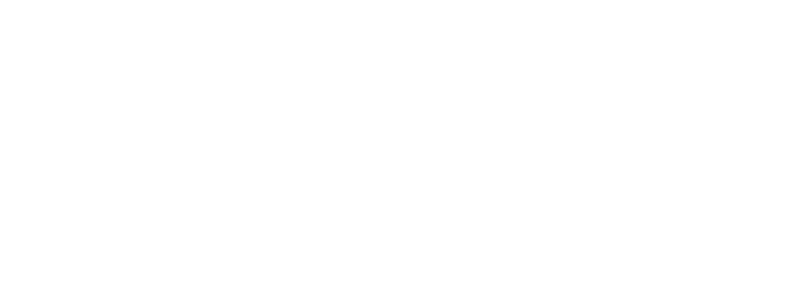
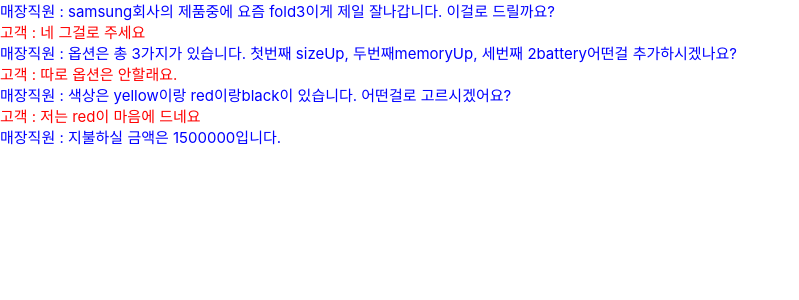
Before and after one commit to Woo3574/FrontEnd, a React (Create React App) app in the folder React/kh-sample-241118/: page / in a window 1280 px wide. Shown: the top 300 px of the page, without its empty margins (0-799 px from the left). Built offline with nearby package versions, Linux system fonts and the light colour scheme.

Commit message:
24.11.18

```diff
--- a/React/kh-sample-241118/src/24.11.18/App1118.js
+++ b/React/kh-sample-241118/src/24.11.18/App1118.js
@@ -10,6 +10,14 @@
 const productInfo = {
   date: "2024-05-16",
   product: "iphonePro",
+  specs: {
+    color: "Space Gray",
+    storage: "256GB",
+    price: {
+      first: 1200,
+      second: 1500,
+    },
+  },
 };
 function App1118() {
   return (
@@ -17,7 +25,7 @@
       {/* <h1>여기는 App.js 입니다.</h1> */}
       {/* <JsxSyntax />
       <GreetingComponent /> */}
-      {/* <WelcomeProps
+      <WelcomeProps
         name="곰돌이사육사"
         job="개발자"
         addr="경기도수원시"
@@ -31,8 +39,8 @@
         addr="노잼 도시 대전"
         isAdult={true}
         info={productInfo}
-      /> */}
-      {/* <hr />
+      />
+      <hr />
       <WelcomeProps
         name="장원영"
         job="아이돌"
@@ -40,11 +48,11 @@
         isAdult={true}
         info={productInfo}
       />
-      <hr /> */}
+      <hr />
       {/* <Articles /> */}
-      <MyComponent name="안유진" age={21} />
+      {/* <MyComponent name="안유진" age={21} />
       <BoxComponent>첫 번째 박스 입니다.</BoxComponent>
-      <BoxComponent>첫 번째 박스 입니다.</BoxComponent>
+      <BoxComponent>첫 번째 박스 입니다.</BoxComponent> */}
     </>
   );
 }
--- a/React/kh-sample-241118/src/24.11.18/Article.js
+++ b/React/kh-sample-241118/src/24.11.18/Article.js
@@ -2,7 +2,7 @@
 
 const HeadStyle = styled.h1`
   font-size: 2em;
-  color: ro;
+  color: royalblue;
   text-align: center;
 `;
 
--- a/React/kh-sample-241118/src/24.11.18/WelcomeProps.js
+++ b/React/kh-sample-241118/src/24.11.18/WelcomeProps.js
@@ -28,6 +28,7 @@
 };
 
 const WelcomePropsss = (props) => {
+  // 객체 디스트럭처링을 통해 props 객체에서 필요한 속성들만 추출
   const { name, job, addr, isAdult, info } = props;
   return (
     <>
@@ -35,9 +36,9 @@
       <p>직업 : {job}</p>
       <p>주소 : {addr}</p>
       {isAdult ? <p>성인 입니다.</p> : <p>미성년자 입니다.</p>}
-      <p>정보 : {info.product}</p>
+      <p>정보 : {info.specs.price.first}</p>
     </>
   );
 };
 
-export default WelcomePropss;
+export default WelcomePropsss;
--- a/React/kh-sample-241118/src/App.js
+++ b/React/kh-sample-241118/src/App.js
@@ -6,9 +6,29 @@
 import Articles from "./24.11.18/Articles";
 import MyComponent from "./24.11.18/MyComponent";
 import BoxComponent from "./24.11.18/BoxComponent";
+import Order from "./MyPlactice";
 
+const phone = {
+  name: "fold3",
+  productCompany: "samsung",
+  price: 1500000,
+  option: {
+    first: "sizeUp",
+    second: "memoryUp",
+    third: "2battery",
+  },
+  color: {
+    first: "yellow",
+    second: "red",
+    third: "black",
+  },
+};
 function App() {
-  return <></>;
+  return (
+    <>
+      <Order phone={phone} />
+    </>
+  );
 }
 
 export default App;
--- /dev/null
+++ b/React/kh-sample-241118/src/MyPlactice.js
@@ -0,0 +1,39 @@
+import styled from "styled-components";
+
+const Employee = styled.div`
+  font-size: 15px;
+  color: blue;
+`;
+
+const Customer = styled.div`
+  font-size: 15px;
+  color: red;
+`;
+
+const Order = ({ phone }) => {
+  // 객체 디스트럭처링을 통해 props 객체에서 필요한 속성들만 추출
+  const { name, productCompany, price, option, color } = phone;
+  return (
+    <>
+      <Employee>
+        매장직원 : {productCompany}회사의 제품중에 요즘 {name}이게 제일
+        잘나갑니다. 이걸로 드릴까요?
+      </Employee>
+      <Customer>고객 : 네 그걸로 주세요</Customer>
+      <Employee>
+        매장직원 : 옵션은 총 3가지가 있습니다. 첫번째 {option.first}, 두번째
+        {option.second}, 세번째 {option.third}
+        어떤걸 추가하시겠나요?
+      </Employee>
+      <Customer>고객 : 따로 옵션은 안할래요.</Customer>
+      <Employee>
+        매장직원 : 색상은 {color.first}이랑 {color.second}이랑
+        {color.third}이 있습니다. 어떤걸로 고르시겠어요?
+      </Employee>
+      <Customer>고객 : 저는 {color.second}이 마음에 드네요</Customer>
+      <Employee>매장직원 : 지불하실 금액은 {price}입니다.</Employee>
+    </>
+  );
+};
+
+export default Order;
--- a/React/kh-sample-241118/src/index.js
+++ b/React/kh-sample-241118/src/index.js
@@ -9,9 +9,9 @@
 const root = ReactDOM.createRoot(document.getElementById("root"));
 root.render(
   <React.StrictMode>
-    {/* <App /> */}
-    {/* <App1118 /> */}
-    <App1119 />
+    <App />
+    {/* <App1118 />
+    <App1119 /> */}
   </React.StrictMode>
 );
 
```
Also changed, not shown: 2 other files (tests, documents, lock files or other folders).
